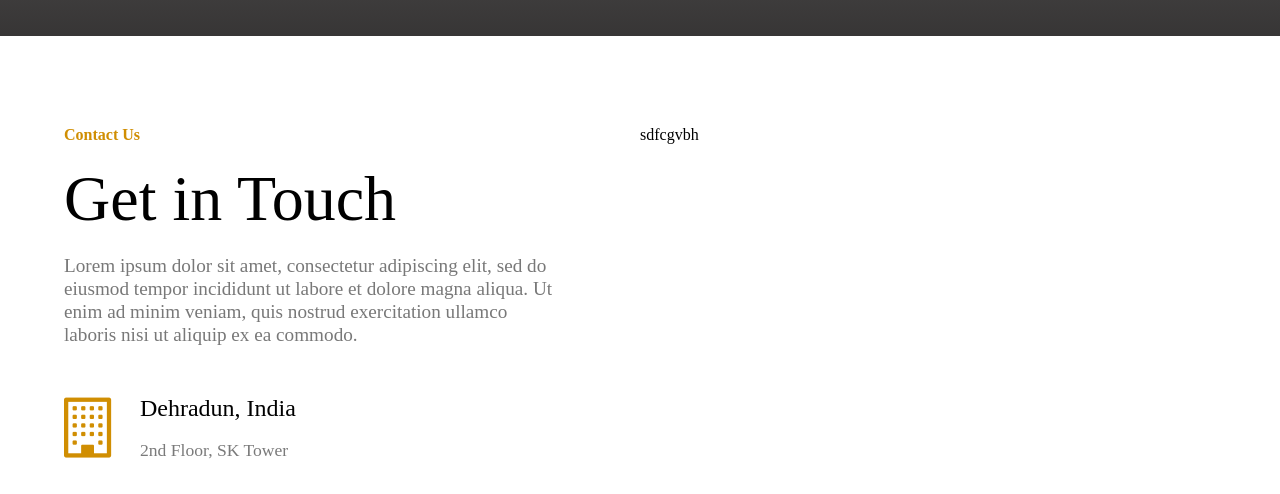
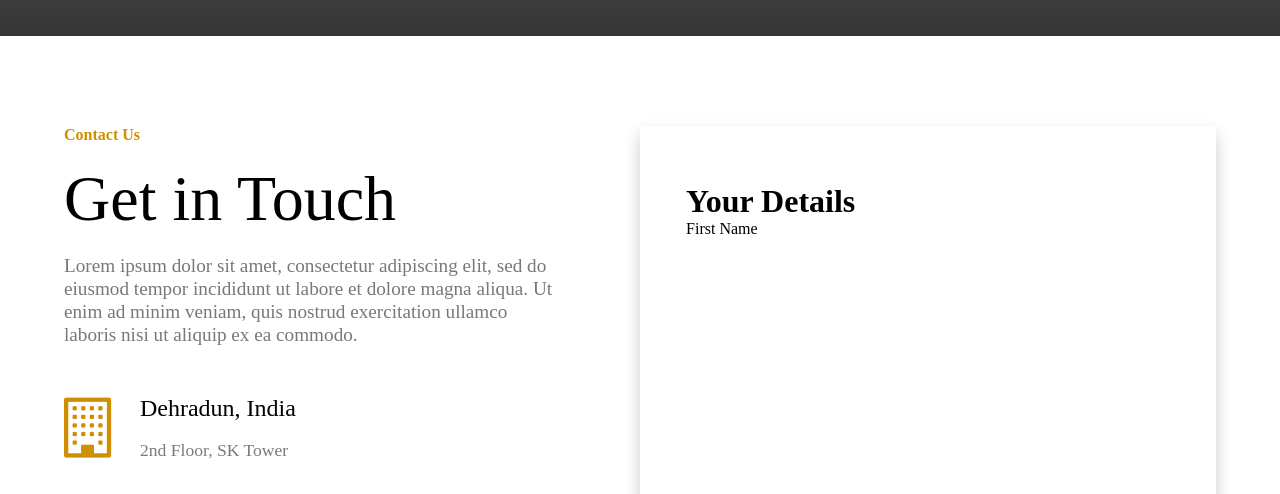
Before and after one commit to Tanisha-Gupta27/real_estate, a plain HTML site: page home/contact.html in a window 1280 px wide. Shown: the part 540-1034 px from the top of the page. Drawn offline with nearby package versions, Linux system fonts and the light colour scheme.

Commit message:
home-page

```diff
--- a/home/contact.css
+++ b/home/contact.css
@@ -65,4 +65,10 @@
 }
 .contact-details-right-sec{
     width: 50%;
+    box-shadow: 0px 8px 16px 0px rgba(0,0,0,0.2);
+    padding: 5% 4%;
 }
+.contact-form-head{
+    font-size: 2rem;
+    font-weight: bold;
+}
--- a/home/contact.html
+++ b/home/contact.html
@@ -36,7 +36,13 @@
         </div>
     </div>
     <div class="contact-details-right-sec">
-        <p>sdfcgvbh</p>
+        <form id="contact-form" action="/">
+        <p class="contact-form-head">Your Details</p>
+        <div class="input-control">
+            <label for="firstname">First Name</label>
+
+        </div>
+        </form>
     </div>
 </div>
 
```
